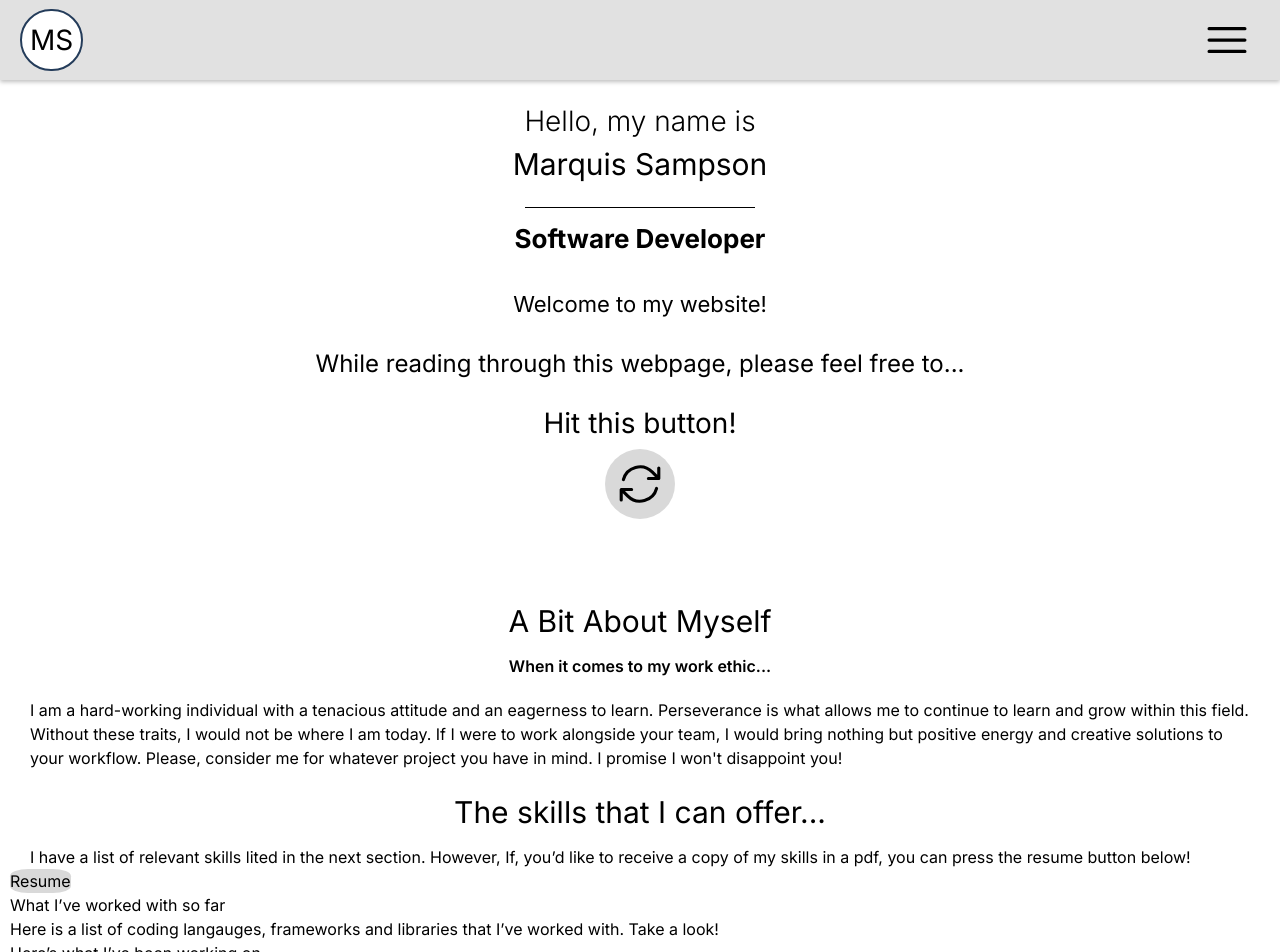
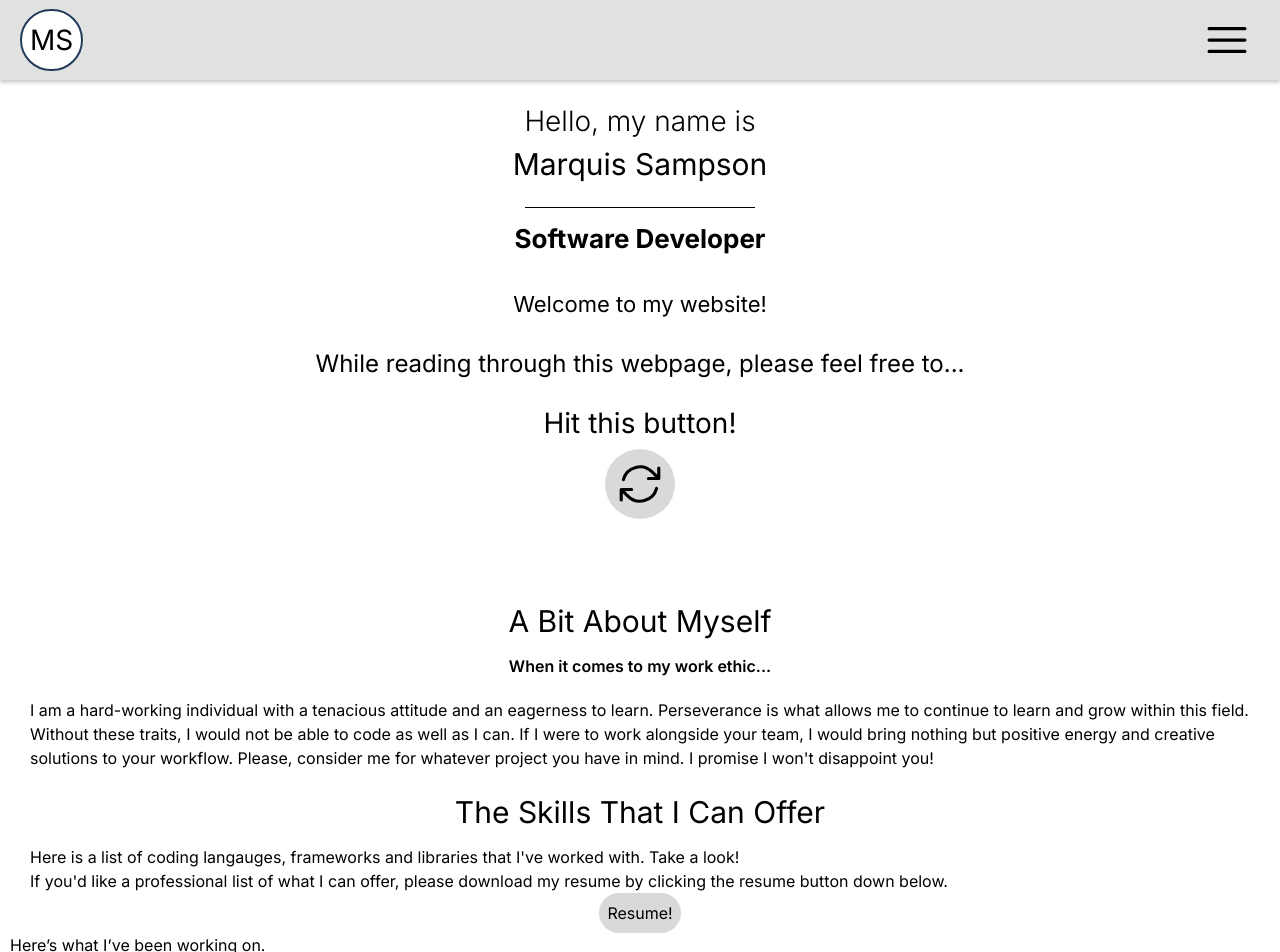
Before and after one commit to Marquis4484/msampson-resume, a Next.js app: page / in a window 1280 px wide. Shown: the top 952 px of the page. Built offline with nearby package versions, Linux system fonts and the light colour scheme.

Commit message:
Components Update

```diff
--- a/src/components/About.tsx
+++ b/src/components/About.tsx
@@ -13,10 +13,10 @@ export default function About() {
             I am a hard-working individual with a tenacious attitude and an
             eagerness to learn. Perseverance is what allows me to continue to
             learn and grow within this field. Without these traits, I would not
-            be where I am today. If I were to work alongside your team, I would
-            bring nothing but positive energy and creative solutions to your
-            workflow. Please, consider me for whatever project you have in mind.
-            I promise I won&apos;t disappoint you!
+            be able to code as well as I can. If I were to work alongside your
+            team, I would bring nothing but positive energy and creative
+            solutions to your workflow. Please, consider me for whatever project
+            you have in mind. I promise I won&apos;t disappoint you!
          </p>
       </div>
    );
--- a/src/components/ContactMe.tsx
+++ b/src/components/ContactMe.tsx
@@ -16,7 +16,9 @@ export default function ContectMe() {
                className="bg-[#D9D9D9] w-[260px] h-[200px] p-[10px] mb-[30px]"
                placeholder="Message"
             />
-            <button>Send</button>
+            <button className="bg-[#D9D9D9] rounded-[50px] p-[8px] self-center">
+               Send
+            </button>
          </form>
       </div>
    );
--- a/src/components/Skills.tsx
+++ b/src/components/Skills.tsx
@@ -2,21 +2,22 @@ import React from "react";
 
 export default function Skills() {
    return (
-      <div className="pt-[20px]">
+      <div className="pt-[20px] flex flex-col">
          <h1 className="text-[30px] text-bold text-center pb-[10px]">
-            The skills that I can offer...
+            The Skills That I Can Offer
          </h1>
          <p className="px-[20px]">
-            I have a list of relevant skills lited in the next section. However,
-            If, you’d like to receive a copy of my skills in a pdf, you can
-            press the resume button below!
+            Here is a list of coding langauges, frameworks and libraries that
+            I&apos;ve worked with. Take a look!
          </p>
-         <button className="bg-[#D9D9D9] rounded-[30%] ">Resume</button>
-         <h2>What I’ve worked with so far</h2>
-         <p>
-            Here is a list of coding langauges, frameworks and libraries that
-            I’ve worked with. Take a look!
+         <p className="px-[20px]">
+            If you&apos;d like a professional list of what I can offer, please
+            download my resume by clicking the resume button down below.
          </p>
+
+         <button className="bg-[#D9D9D9] rounded-[50px] p-[8px] self-center">
+            Resume!
+         </button>
       </div>
    );
 }
```
